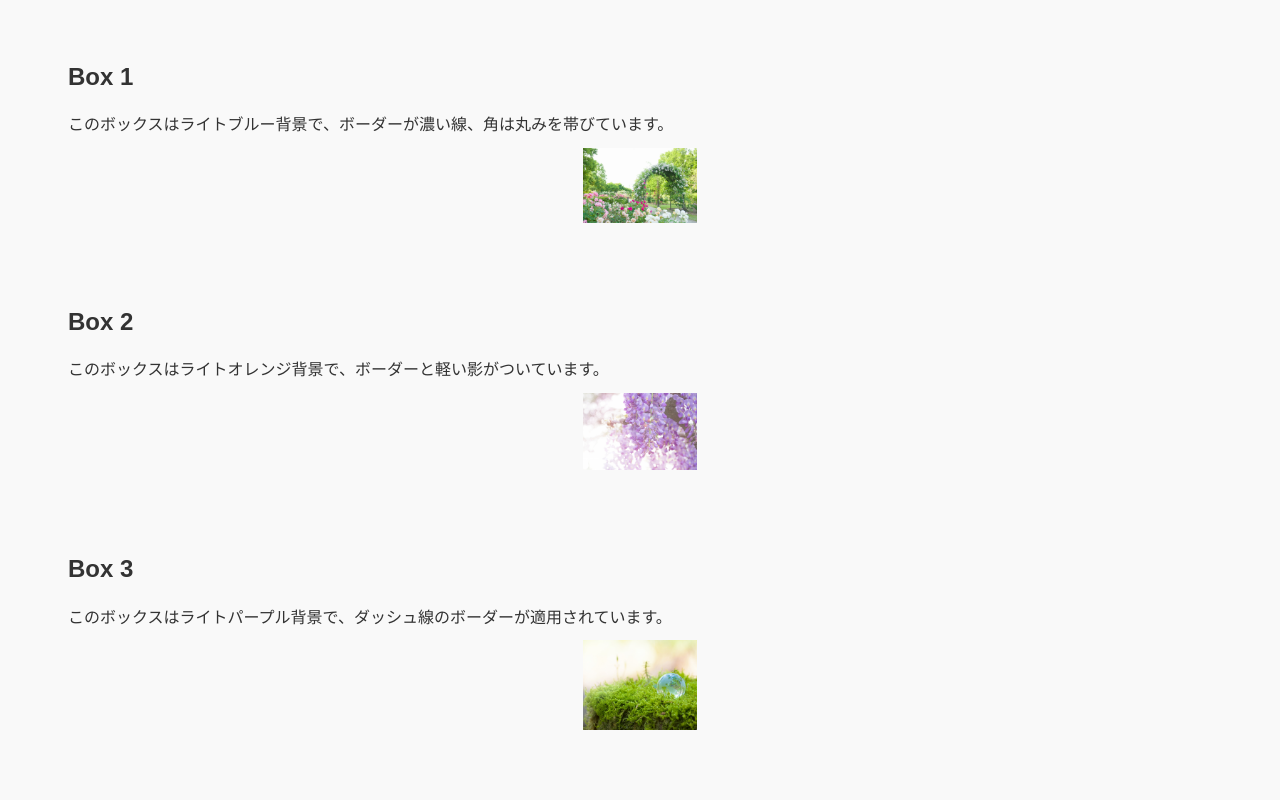
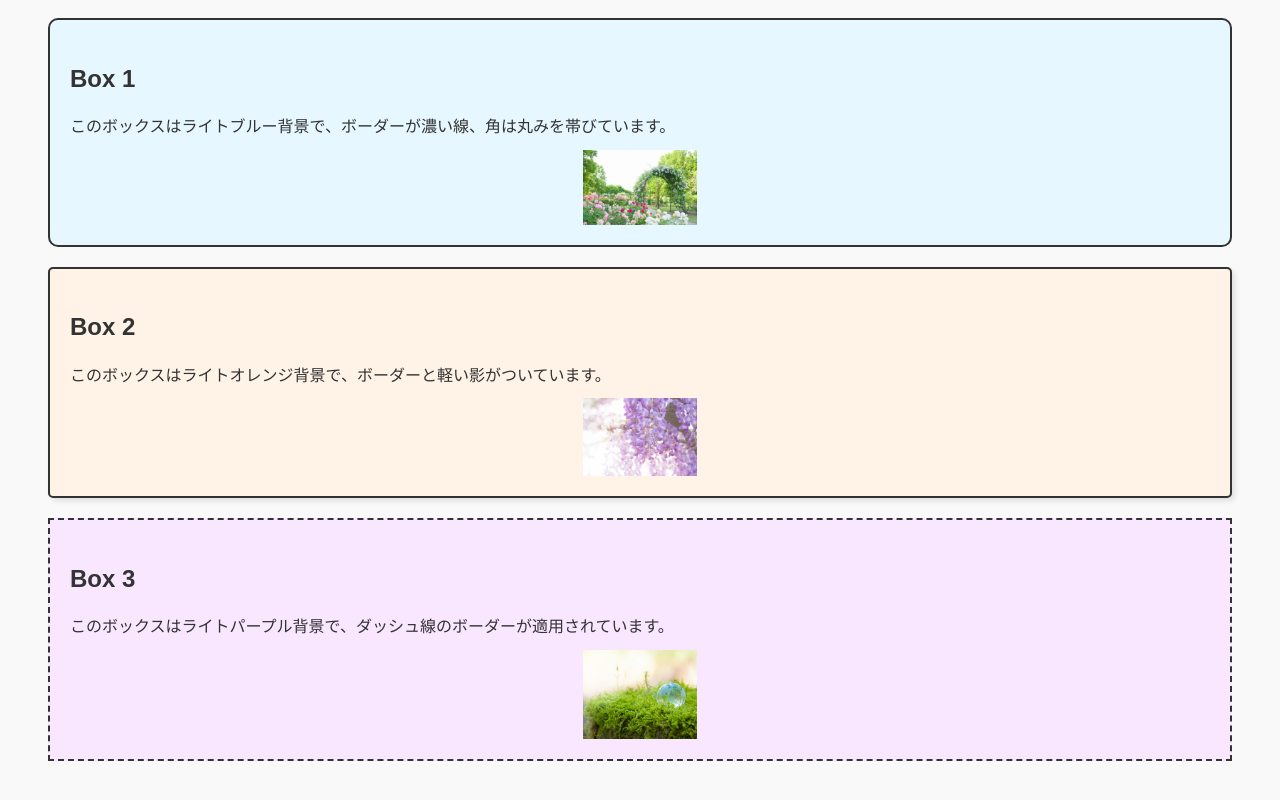
Before and after one commit to 3240366gku/www, a plain HTML site: page kadai05/index.html in a window 1280 px wide. Shown: the part 124-924 px from the top of the page. Drawn offline with Linux system fonts and the light colour scheme; files whose address does not match are found by name.

Commit message:
Update styles.css

```diff
--- a/kadai05/styles.css
+++ b/kadai05/styles.css
@@ -38,18 +38,18 @@ section img {
   height: auto;
   margin: 0 auto;
 }
-box1 {
+.box1 {
   background-color: #e6f7ff;
   border: 2px solid #333;
   border-radius: 10px;
 }
-box2 {
+.box2 {
   background-color: #fff2e6;
   border: 2px solid #333;
   border-radius: 5px;
   box-shadow: 3px 3px 5px rgba(0, 0, 0, 0.1);
 }
-box3 {
+.box3 {
   background-color: #f9e6ff;
   border: 2px dashed #333;
 }
```
